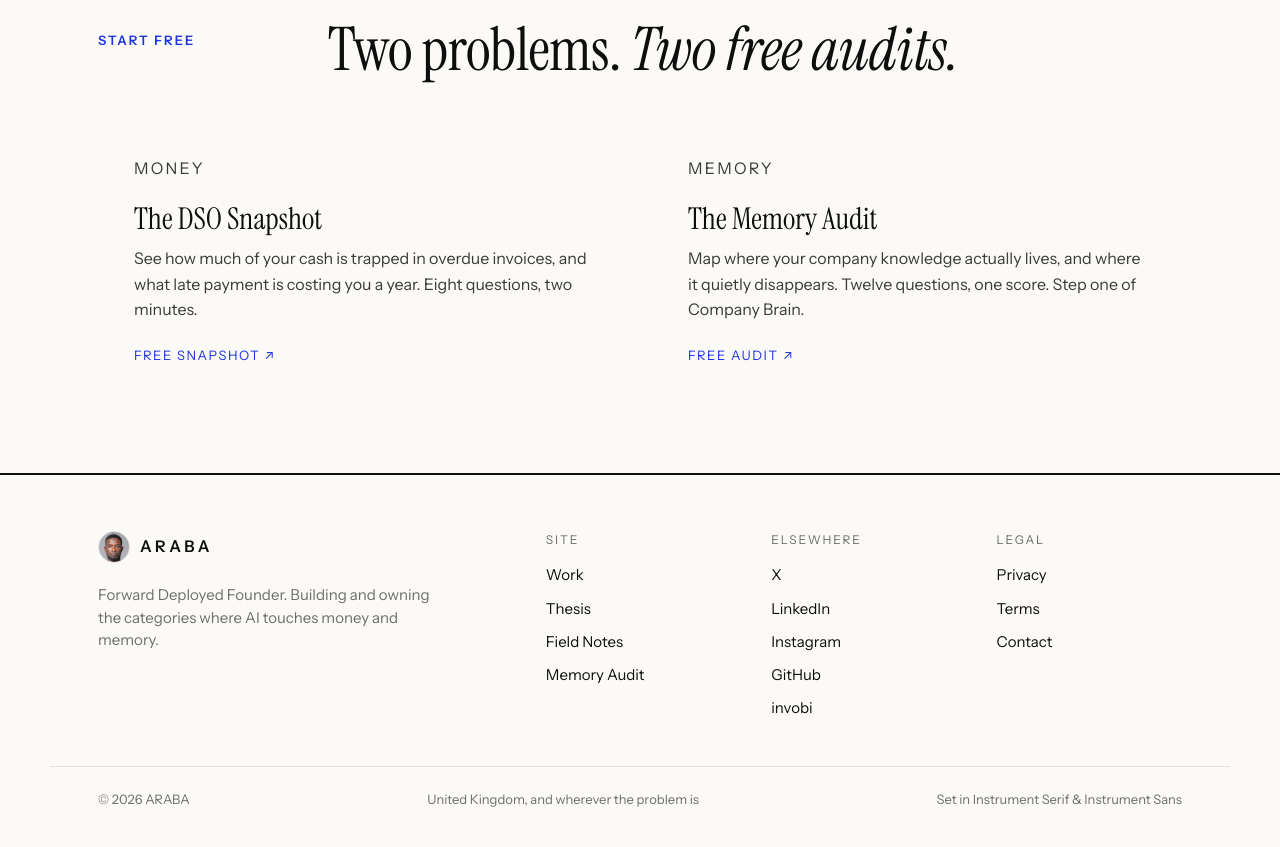
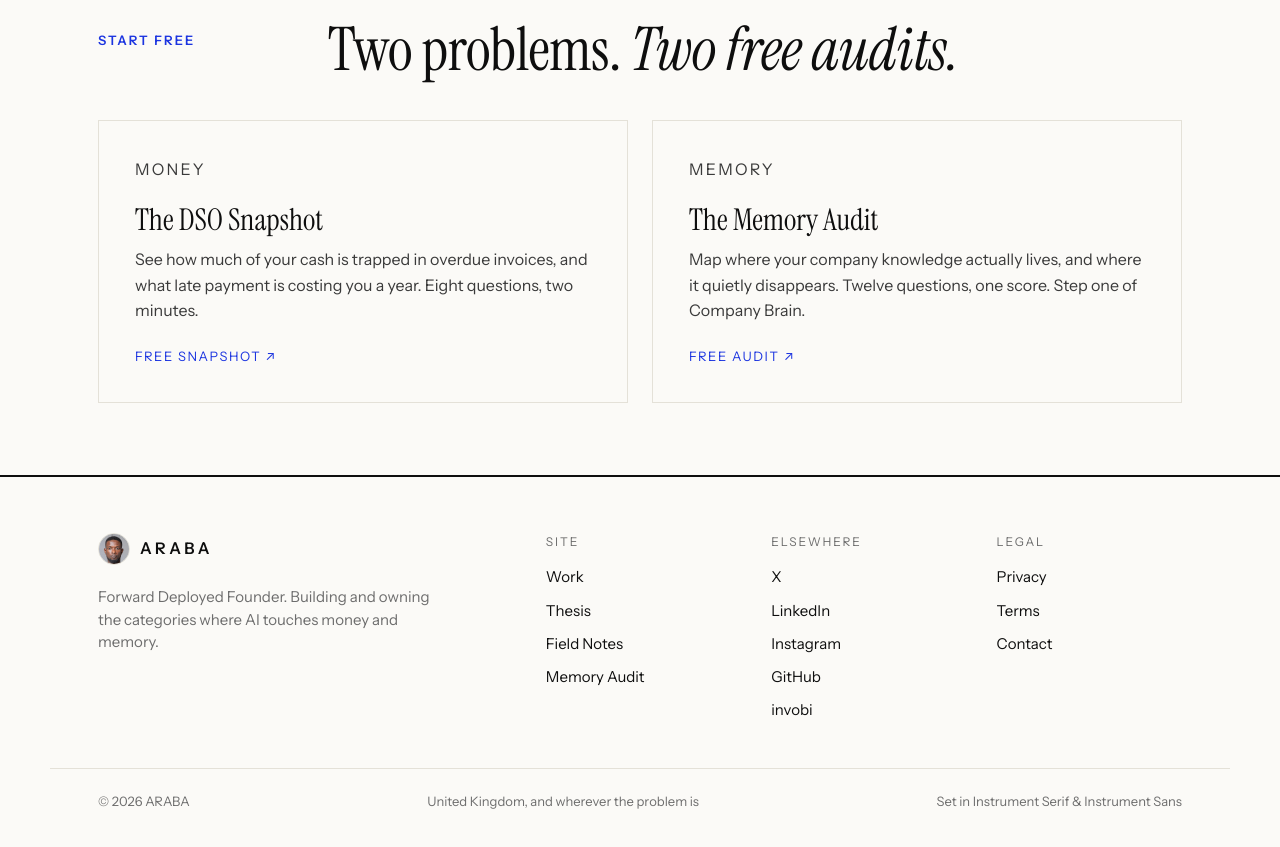
Before and after one commit to ArabianAnalyst/olurabian-site, a website: page index.html in a window 1280 px wide. Shown: the part 4120-4967 px from the top of the page. Drawn offline with Linux system fonts and the light colour scheme.

Commit message:
fix: door card border uses --faint (was undefined --line)
Co-Authored-By: Claude Opus 4.8 <noreply@anthropic.com>

```diff
--- a/styles.css
+++ b/styles.css
@@ -169,7 +169,7 @@ h2 .it{font-style:italic}
 .index code{font-family:var(--serif);font-style:italic;font-size:18px}
 .index .idx-services{margin-top:52px;margin-bottom:4px}
 .doors{display:grid;grid-template-columns:1fr 1fr;gap:24px;margin-top:40px}
-.door{display:flex;flex-direction:column;align-items:flex-start;border:1px solid var(--line);
+.door{display:flex;flex-direction:column;align-items:flex-start;border:1px solid var(--faint);
   padding:36px;text-decoration:none;color:inherit;transition:border-color .18s ease}
 .door:hover{border-color:var(--ink)}
 .door-k{font-size:13px;letter-spacing:.14em;text-transform:uppercase;color:var(--accent);margin-bottom:14px}
```
